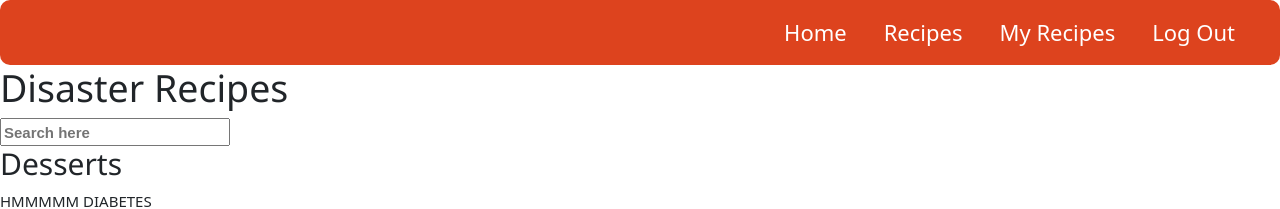
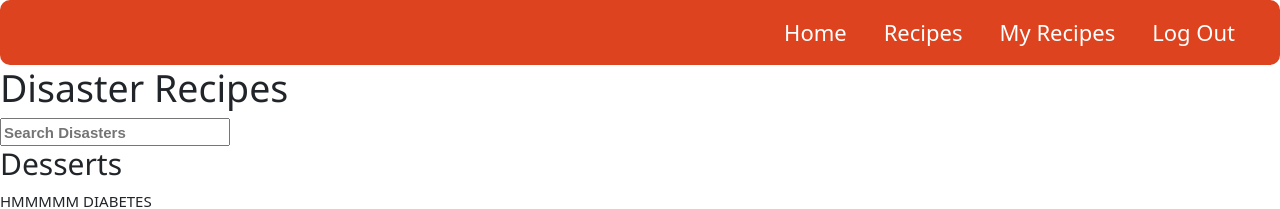
Before and after one commit to h4sh-1t-0ut/eureka-grub-frontend, a React (Create React App) app: page /recipes in a window 1280 px wide. Shown: the top 209 px of the page. Built offline with nearby package versions, Linux system fonts and the light colour scheme.

Commit message:
updates placeholder text inside of the SearchBar component.

```diff
--- a/src/components/SearchBar.js
+++ b/src/components/SearchBar.js
@@ -9,7 +9,7 @@ const SearchBar = ({ recipes, onSearchChange }) => {
     const filteredResults =
       recipes.filter((recipe) =>
         recipe.name.toLowerCase().includes(e.target.value.toLowerCase())
-      );
+      )
     onSearchChange(filteredResults)
   }
 
@@ -18,7 +18,7 @@ const SearchBar = ({ recipes, onSearchChange }) => {
       <div>
         <input
           type="text"
-          placeholder="Search here"
+          placeholder="Search Disasters"
           onChange={handleChange}
           value={searchInput} />
 
```
